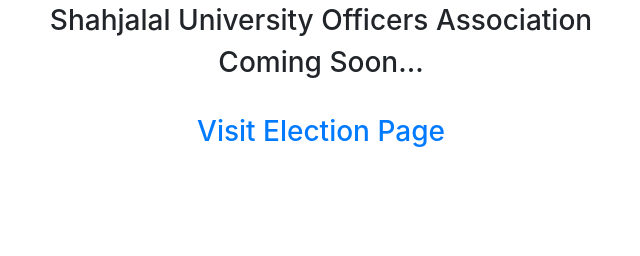
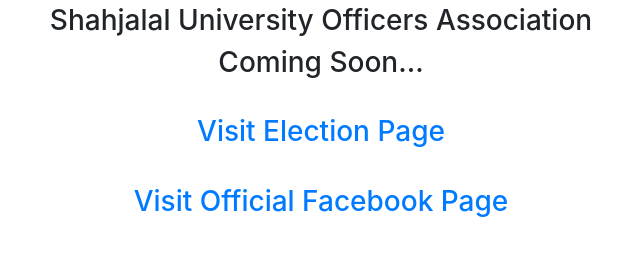
Before and after one commit to masiur/sustofficers, a website: page index.html in a window 1280 px wide. Shown: the whole page, without its empty margins (319-959 px from the left). Drawn offline with Linux system fonts and the light colour scheme.

Commit message:
Update index.html

```diff
--- a/index.html
+++ b/index.html
@@ -53,6 +53,8 @@
 		<h3 class="mt-1">Coming Soon...</h3>
 		<br>
 		<h3 class="mt-1"><a href="http://election.sustofficers.com">Visit Election Page</a></h3>
+	      <br>
+		<h3 class="mt-1"><a target="_blank" href="https://www.facebook.com/SUSTOfficers/">Visit Official Facebook Page</a></h3>
         </ul>
       </div>
     </div>
```
